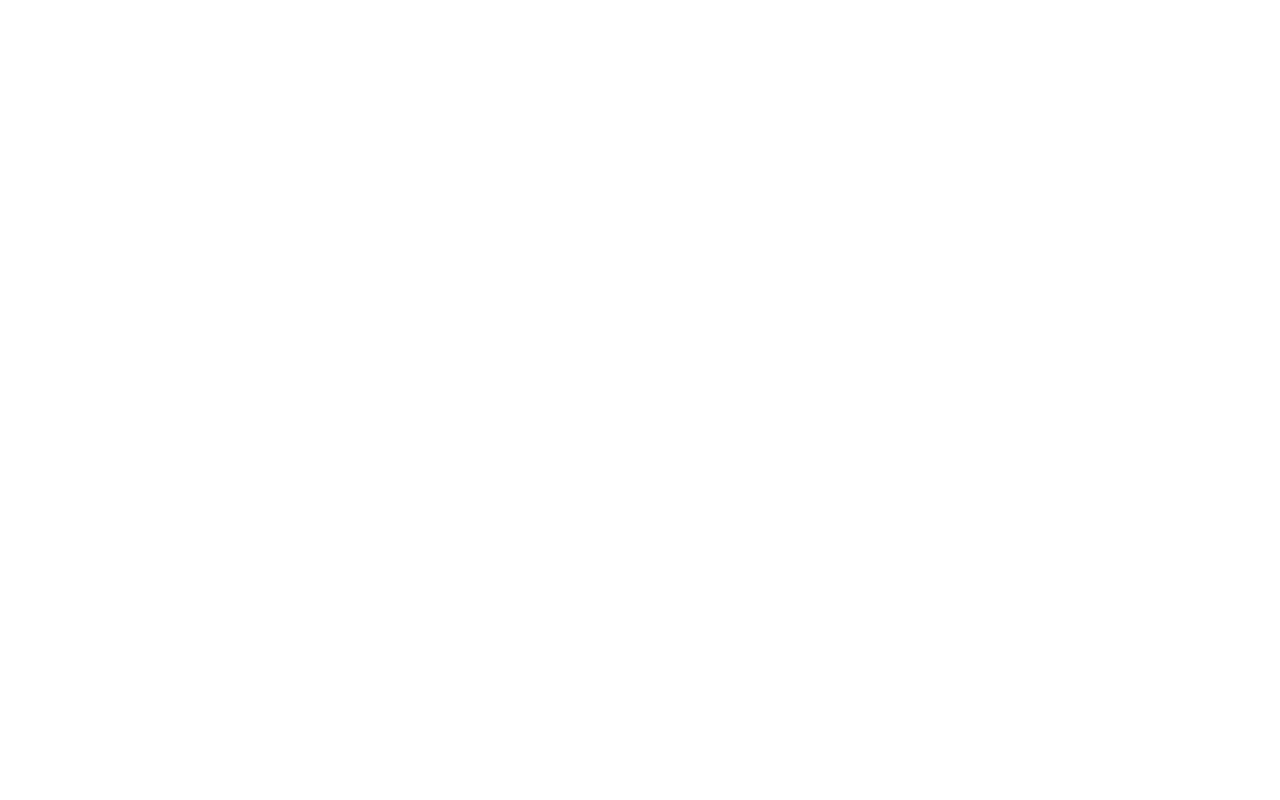
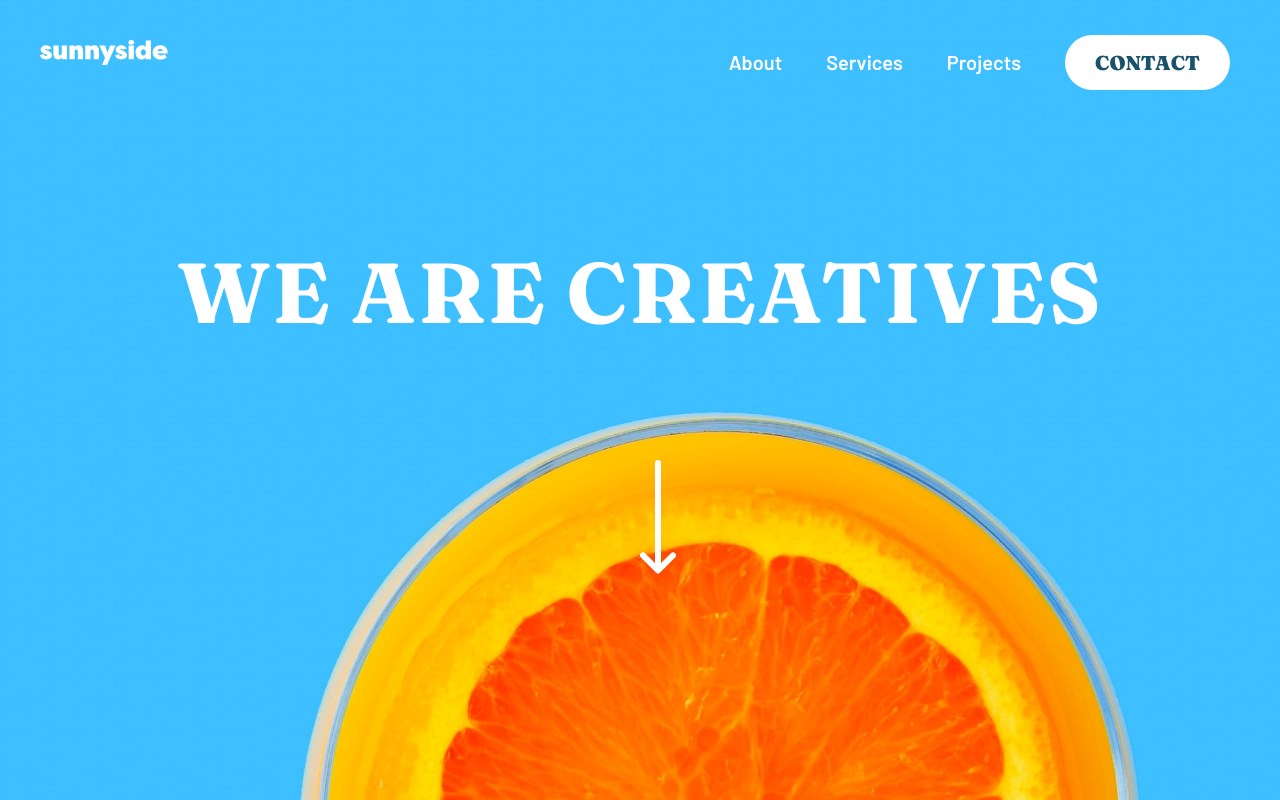
Before and after one commit to TrakaMeitene/sunsyde-landing-page, a plain HTML site: page index.html in a window 1280 px wide. Drawn offline with Linux system fonts and the light colour scheme.

Commit message:
section home

```diff
--- a/index.html
+++ b/index.html
@@ -4,11 +4,25 @@
   <meta charset="UTF-8">
   <meta name="viewport" content="width=device-width, initial-scale=1.0"> <!-- displays site properly based on user's device -->
 <link rel="stylesheet" href="style.css">
+<link rel="preconnect" href="https://fonts.gstatic.com">
+<link href="https://fonts.googleapis.com/css2?family=Barlow:wght@600&family=Fraunces:wght@700;900&display=swap" rel="stylesheet">
   <link rel="icon" type="image/png" sizes="32x32" href="./images/favicon-32x32.png">
 
   <title>Frontend Mentor | Sunnyside agency landing page</title>
 </head>
 <body>
-<section id="home"></section>
+<section id="home">
+
+    <nav>
+        <ul>
+            <li><a href="#">About</a></li>
+            <li><a href="#">Services</a></li>
+            <li><a href="#">Projects</a></li>
+            <li ><a class="contact" href="#">CONTACT</a></li>
+        </ul>
+    </nav>
+    <img class="logo" src="images/logo.svg" alt="">
+    <h1>WE ARE CREATIVES</h1>
+</section>
 </body>
 </html>
--- a/style.css
+++ b/style.css
@@ -3,11 +3,74 @@
     margin:0;
     padding:0;
 }
+body{
+    height:auto;
+    width:100%;
+
+}
 
 section{
-    width:100%;
+width:100%;
     height:100vh;
 }
 section:first-child{
-    background-image: url(images/)
+    background-image: url(images/desktop/image-header.jpg);
+    background-repeat: no-repeat;
+background-size:cover;
 }
+li{
+    display:inline-block;
+    padding:20px;
+font-size:20px;
+font-family: 'Barlow', sans-serif;
+}
+a{
+    text-decoration: none;
+}
+li .contact{
+    color:hsl(198, 62%, 26%);
+font-weight: 900;
+background-color: hsl(0, 0%, 100%);
+    border-radius:40px;
+    padding:15px 30px 15px 30px;
+}
+nav{
+    display:flex;
+    justify-content: flex-end;
+    width: 50%;
+    padding:30px;
+    float:right;
+}
+
+.logo{
+    position:absolute;
+    top:40px;
+    left:40px;
+    width:10%;
+}
+
+h1, li .contact{
+    font-family: 'Fraunces', serif;
+}
+h1, a, .contact:hover{
+    color:hsl(0, 0%, 100%);
+}
+h1{
+    width:100%;
+    font-size: 85px;
+    letter-spacing:2px;
+top:30%;
+text-align:center;
+}
+
+h1::after{
+    content: url(images/icon-arrow-down.svg);
+   left:50%;
+  padding-top:220px;
+}
+
+h1, h1::after{
+    position:absolute;
+}
+.contact:hover{
+  background-color: hsl(212, 27%, 69%)
```
